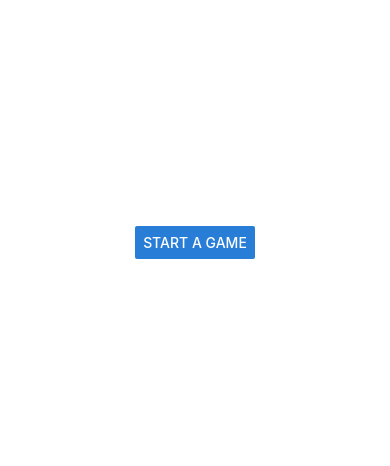
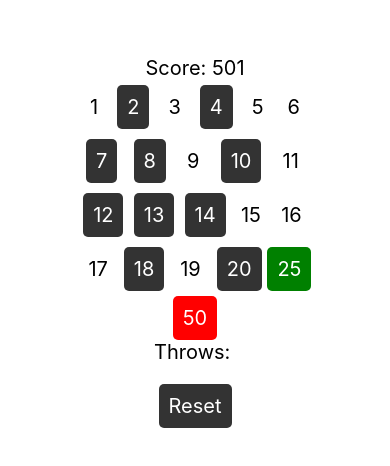
Before and after one commit to Claquettes/Flechettes, a React Native app in the folder pfff/: screen / in a window 390 px wide. Shown: the part 180-646 px from the top of the page. Built offline with nearby package versions, Linux system fonts and the light colour scheme.

Commit message:
base des flechettes, 1 JOUEUR, ajout du multiplicateur, array des shots, score, couleurs des touches

```diff
--- a/pfff/App.js
+++ b/pfff/App.js
@@ -1,14 +1,114 @@
-import { StatusBar } from 'expo-status-bar';
-import { StyleSheet, Text, Button, View } from 'react-native';
+import React, { useState } from 'react';
+import { View, Text, StyleSheet, Button, Alert, TouchableOpacity } from 'react-native';
 
-export default function App() {
+const DartScorekeeper = () => {
+    const [score, setScore] = useState(501);
+    const [throws, setThrows] = useState([]);
+
+    const addThrow = (points) => {
+        Alert.prompt(
+            'Enter multiplier',
+            '',
+            [
+                {
+                    text: 'Cancel',
+                    style: 'cancel',
+                },
+                {
+                    text: 'OK',
+                    onPress: (multiplier) => {
+                        setThrows([...throws, points * multiplier]);
+                        setScore(score - points * multiplier);
+                    },
+                },
+            ],
+            'plain-text',
+            '1',
+        );
+    }
+
+    const reset = () => {
+        setScore(501);
+        setThrows([]);
+    }
+
     return (
         <View style={styles.container}>
-      <Button
-        title='Start a game'
-        color='#287DD6'
-      />
-      <StatusBar style="auto" />
+            <Text style={styles.text}>Score: {score}</Text>
+            <View style={styles.buttonContainer}>
+
+                <TouchableOpacity style={styles.buttonBlanc} onPress={() => addThrow(1)}>
+                    <Text style={styles.buttonTextInvert}>1</Text>
+                </TouchableOpacity>
+                <TouchableOpacity style={styles.button} onPress={() => addThrow(2)}>
+                    <Text style={styles.buttonText}>2</Text>
+                </TouchableOpacity>
+                <TouchableOpacity style={styles.buttonBlanc} onPress={() => addThrow(3)}>
+                    <Text style={styles.buttonTextInvert}>3</Text>
+                </TouchableOpacity>
+                <TouchableOpacity style={styles.button} onPress={() => addThrow(4)}>
+                    <Text style={styles.buttonText}>4</Text>
+                </TouchableOpacity>
+                <TouchableOpacity style={styles.buttonBlanc} onPress={() => addThrow(5)}>
+                    <Text style={styles.buttonTextInvert}>5</Text>
+                </TouchableOpacity>
+                <TouchableOpacity style={styles.buttonBlanc} onPress={() => addThrow(6)}>
+                    <Text style={styles.buttonTextInvert}>6</Text>
+                </TouchableOpacity>
+                <TouchableOpacity style={styles.button} onPress={() => addThrow(7)}>
+                    <Text style={styles.buttonText}>7</Text>
+                </TouchableOpacity>
+                <TouchableOpacity style={styles.button} onPress={() => addThrow(8)}>
+                    <Text style={styles.buttonText}>8</Text>
+                </TouchableOpacity>
+                <TouchableOpacity style={styles.buttonBlanc} onPress={() => addThrow(9)}>
+                    <Text style={styles.buttonTextInvert}>9</Text>
+                </TouchableOpacity>
+                <TouchableOpacity style={styles.button} onPress={() => addThrow(10)}>
+                    <Text style={styles.buttonText}>10</Text>
+                </TouchableOpacity>
+                <TouchableOpacity style={styles.buttonBlanc} onPress={() => addThrow(11)}>
+                    <Text style={styles.buttonTextInvert}>11</Text>
+                </TouchableOpacity>
+                <TouchableOpacity style={styles.button} onPress={() => addThrow(12)}>
+                    <Text style={styles.buttonText}>12</Text>
+                </TouchableOpacity>
+                <TouchableOpacity style={styles.button} onPress={() => addThrow(13)}>
+                    <Text style={styles.buttonText}>13</Text>
+                </TouchableOpacity>
+                <TouchableOpacity style={styles.button} onPress={() => addThrow(14)}>
+                    <Text style={styles.buttonText}>14</Text>
+                </TouchableOpacity>
+                <TouchableOpacity style={styles.buttonBlanc} onPress={() => addThrow(15)}>
+                    <Text style={styles.buttonTextInvert}>15</Text>
+                </TouchableOpacity>
+                <TouchableOpacity style={styles.buttonBlanc} onPress={() => addThrow(16)}>
+                    <Text style={styles.buttonTextInvert}>16</Text>
+                </TouchableOpacity>
+                <TouchableOpacity style={styles.buttonBlanc} onPress={() => addThrow(17)}>
+                    <Text style={styles.buttonTextInvert}>17</Text>
+                </TouchableOpacity>
+                <TouchableOpacity style={styles.button} onPress={() => addThrow(18)}>
+                    <Text style={styles.buttonText}>18</Text>
+                </TouchableOpacity>
+                <TouchableOpacity style={styles.buttonBlanc} onPress={() => addThrow(19)}>
+                    <Text style={styles.buttonTextInvert}>19</Text>
+                </TouchableOpacity>
+                <TouchableOpacity style={styles.button} onPress={() => addThrow(20)}>
+                    <Text style={styles.buttonText}>20</Text>
+                </TouchableOpacity>
+                <TouchableOpacity style={styles.buttonVert} onPress={() => addThrow(25)}>
+                    <Text style={styles.buttonText}>25</Text>
+                </TouchableOpacity>
+                <TouchableOpacity style={styles.buttonRouge} onPress={() => addThrow(50)}>
+                    <Text style={styles.buttonText}>50</Text>
+                </TouchableOpacity>
+
+            </View>
+            <Text style={styles.text}>Throws: {throws.join(', ')}</Text>
+            <TouchableOpacity style={styles.resetButton} onPress={reset}>
+                <Text style={styles.buttonText}>Reset</Text>
+            </TouchableOpacity>
         </View>
     );
 }
@@ -16,8 +116,55 @@ export default function App() {
 const styles = StyleSheet.create({
     container: {
         flex: 1,
-    backgroundColor: '#fff',
         alignItems: 'center',
         justifyContent: 'center',
     },
+    text: {
+        fontSize: 20,
+    },
+    buttonContainer: {
+        display: 'flex',
+        flexDirection: 'row',
+        flexWrap: 'wrap',
+        alignItems: 'center',
+        justifyContent: 'space-around',
+        width: '60%',
+    },
+    button: {
+        backgroundColor: '#333',
+        padding: 10,
+        borderRadius: 5,
+        margin: 5,
+    },
+    buttonRouge: {
+        backgroundColor: 'red',
+        padding: 10,
+        borderRadius: 5,
+    },
+    buttonVert: {
+        backgroundColor: 'green',
+        padding: 10,
+        borderRadius: 5,
+    },
+    buttonBlanc: {
+        backgroundColor: 'white',
+        padding: 10,
+        borderRadius: 5,
+    },
+    buttonText: {
+        color: '#fff',
+        fontSize: 20,
+    },
+    buttonTextInvert: {
+        color: 'black',
+        fontSize: 20,
+    },
+    resetButton: {
+        marginTop: 20,
+        backgroundColor: '#333',
+        padding: 10,
+        borderRadius: 5,
+    },
 });
+
+export default DartScorekeeper;
```
Lines whose indentation alone changed are shown as unchanged.
